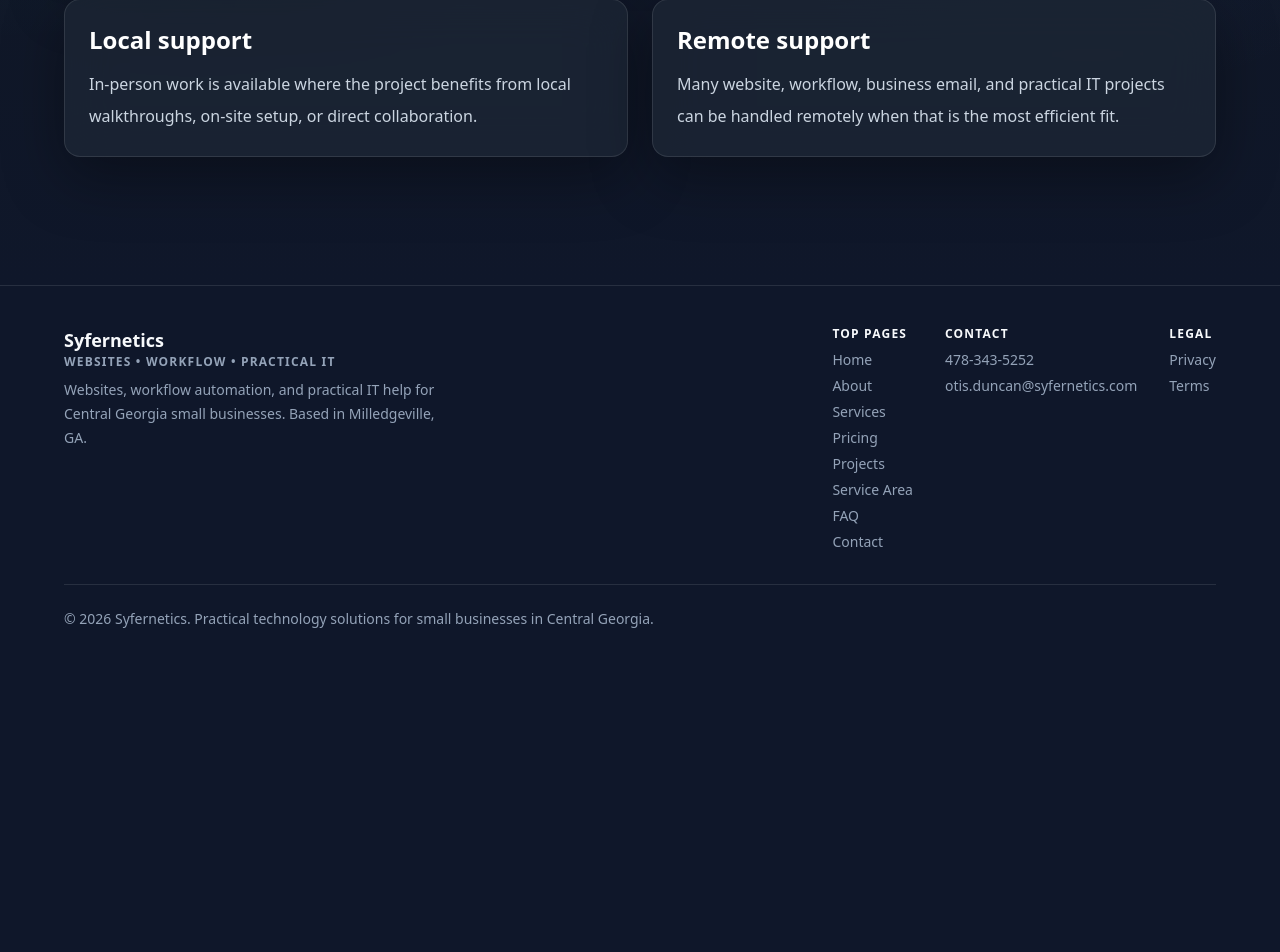
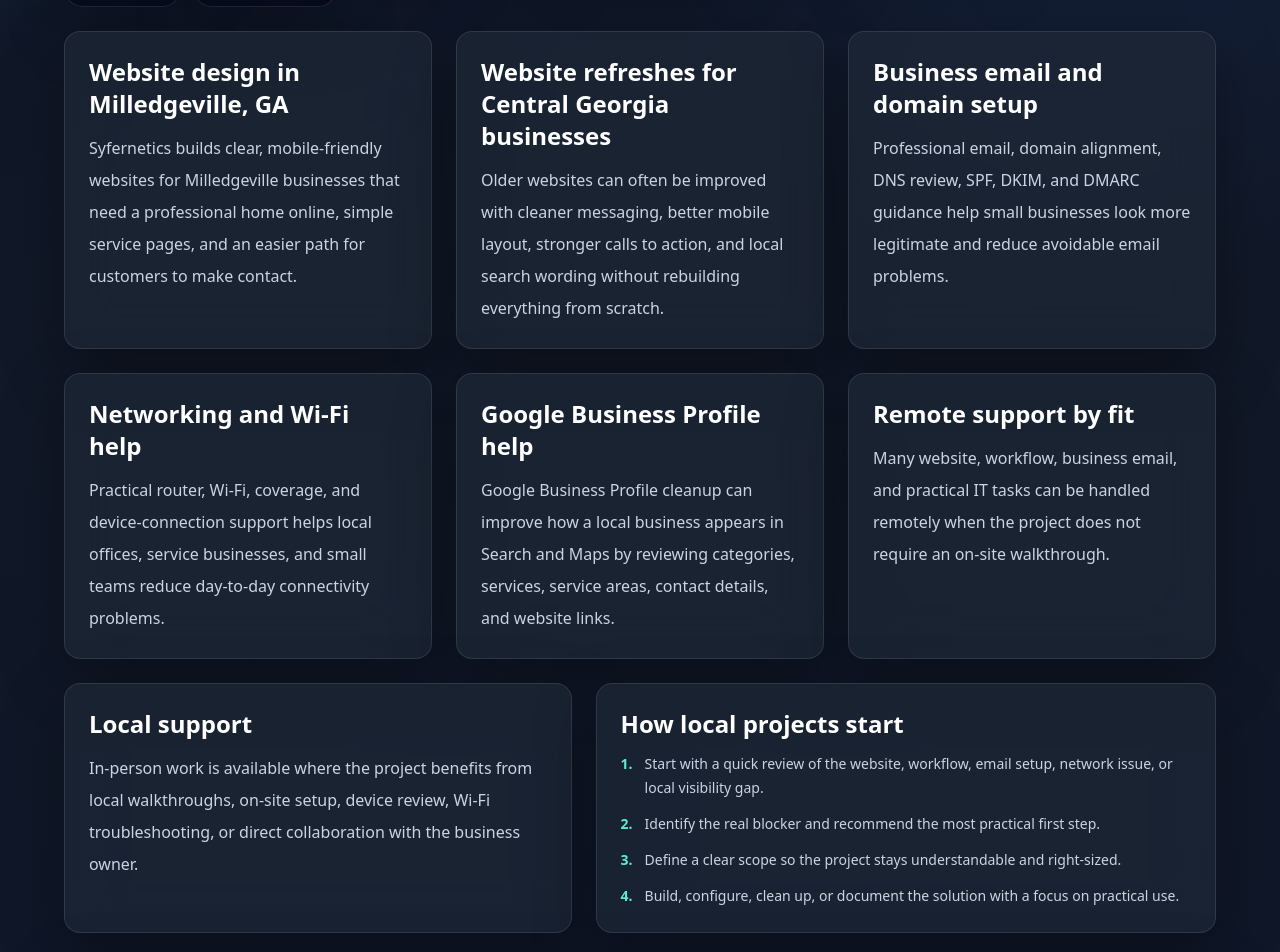
Before and after one commit to otiseduncan/Syfernetics-Home, a Next.js app: page /service-area in a window 1280 px wide. Shown: the part 580-1532 px from the top of the page. Before the commit the page ends 1249 px from the top, so only its background shows below. Built offline with nearby package versions, Linux system fonts and the light colour scheme.

Commit message:
seo: expand service area content

```diff
--- a/app/service-area/page.tsx
+++ b/app/service-area/page.tsx
@@ -1,4 +1,5 @@
 import type { Metadata } from 'next'
+import ButtonLink from '@/components/ButtonLink'
 import CardShell from '@/components/CardShell'
 import PageShell from '@/components/PageShell'
 import SectionShell from '@/components/SectionShell'
@@ -29,13 +30,53 @@
   'Central Georgia',
 ]
 
+const localServices = [
+  {
+    title: 'Website design in Milledgeville, GA',
+    description:
+      'Syfernetics builds clear, mobile-friendly websites for Milledgeville businesses that need a professional home online, simple service pages, and an easier path for customers to make contact.',
+  },
+  {
+    title: 'Website refreshes for Central Georgia businesses',
+    description:
+      'Older websites can often be improved with cleaner messaging, better mobile layout, stronger calls to action, and local search wording without rebuilding everything from scratch.',
+  },
+  {
+    title: 'Business email and domain setup',
+    description:
+      'Professional email, domain alignment, DNS review, SPF, DKIM, and DMARC guidance help small businesses look more legitimate and reduce avoidable email problems.',
+  },
+  {
+    title: 'Networking and Wi-Fi help',
+    description:
+      'Practical router, Wi-Fi, coverage, and device-connection support helps local offices, service businesses, and small teams reduce day-to-day connectivity problems.',
+  },
+  {
+    title: 'Google Business Profile help',
+    description:
+      'Google Business Profile cleanup can improve how a local business appears in Search and Maps by reviewing categories, services, service areas, contact details, and website links.',
+  },
+  {
+    title: 'Remote support by fit',
+    description:
+      'Many website, workflow, business email, and practical IT tasks can be handled remotely when the project does not require an on-site walkthrough.',
+  },
+]
+
+const projectSteps = [
+  'Start with a quick review of the website, workflow, email setup, network issue, or local visibility gap.',
+  'Identify the real blocker and recommend the most practical first step.',
+  'Define a clear scope so the project stays understandable and right-sized.',
+  'Build, configure, clean up, or document the solution with a focus on practical use.',
+]
+
 export default function ServiceAreaPage() {
   return (
     <PageShell>
       <SectionShell
         eyebrow="Service Area"
         title="Local and remote support across Central Georgia"
-        description="Syfernetics is based in Milledgeville and helps small businesses across Central Georgia with websites, workflows, email setup, networking support, and practical IT help."
+        description="Syfernetics is based in Milledgeville and helps small businesses across Central Georgia with websites, workflows, email setup, networking support, local visibility, and practical IT help."
         headingAs="h1"
       >
         <div className="flex flex-wrap gap-3">
@@ -49,22 +90,47 @@
           ))}
         </div>
 
-        <div className="mt-6 grid gap-6 md:grid-cols-2">
+        <div className="mt-6 grid gap-6 md:grid-cols-2 xl:grid-cols-3">
+          {localServices.map((service) => (
+            <CardShell key={service.title} className="p-6">
+              <h2 className="mb-3 text-2xl font-bold text-white">{service.title}</h2>
+              <p className="leading-8 text-slate-300">{service.description}</p>
+            </CardShell>
+          ))}
+        </div>
+
+        <div className="mt-6 grid gap-6 lg:grid-cols-[0.9fr_1.1fr]">
           <CardShell className="p-6">
             <h2 className="mb-3 text-2xl font-bold text-white">Local support</h2>
             <p className="leading-8 text-slate-300">
-              In-person work is available where the project benefits from local walkthroughs, on-site
-              setup, or direct collaboration.
+              In-person work is available where the project benefits from local walkthroughs, on-site setup,
+              device review, Wi-Fi troubleshooting, or direct collaboration with the business owner.
             </p>
           </CardShell>
+
           <CardShell className="p-6">
-            <h2 className="mb-3 text-2xl font-bold text-white">Remote support</h2>
-            <p className="leading-8 text-slate-300">
-              Many website, workflow, business email, and practical IT projects can be handled remotely
-              when that is the most efficient fit.
-            </p>
+            <h2 className="mb-3 text-2xl font-bold text-white">How local projects start</h2>
+            <ol className="space-y-3 text-sm leading-6 text-slate-300">
+              {projectSteps.map((step, index) => (
+                <li key={step} className="flex gap-3">
+                  <span className="font-semibold text-teal-300">{index + 1}.</span>
+                  <span>{step}</span>
+                </li>
+              ))}
+            </ol>
           </CardShell>
         </div>
+
+        <CardShell className="mt-6 border-teal-300/25 bg-teal-400/10 p-7">
+          <h2 className="mb-3 text-2xl font-bold text-white">
+            Need practical technology help in Central Georgia?
+          </h2>
+          <p className="mb-4 max-w-3xl leading-8 text-slate-300">
+            Start with a simple review of the problem, then decide whether the right next step is a website update,
+            local visibility cleanup, business email support, networking help, or a practical workflow fix.
+          </p>
+          <ButtonLink href="/contact">Contact Syfernetics</ButtonLink>
+        </CardShell>
       </SectionShell>
     </PageShell>
   )
```
